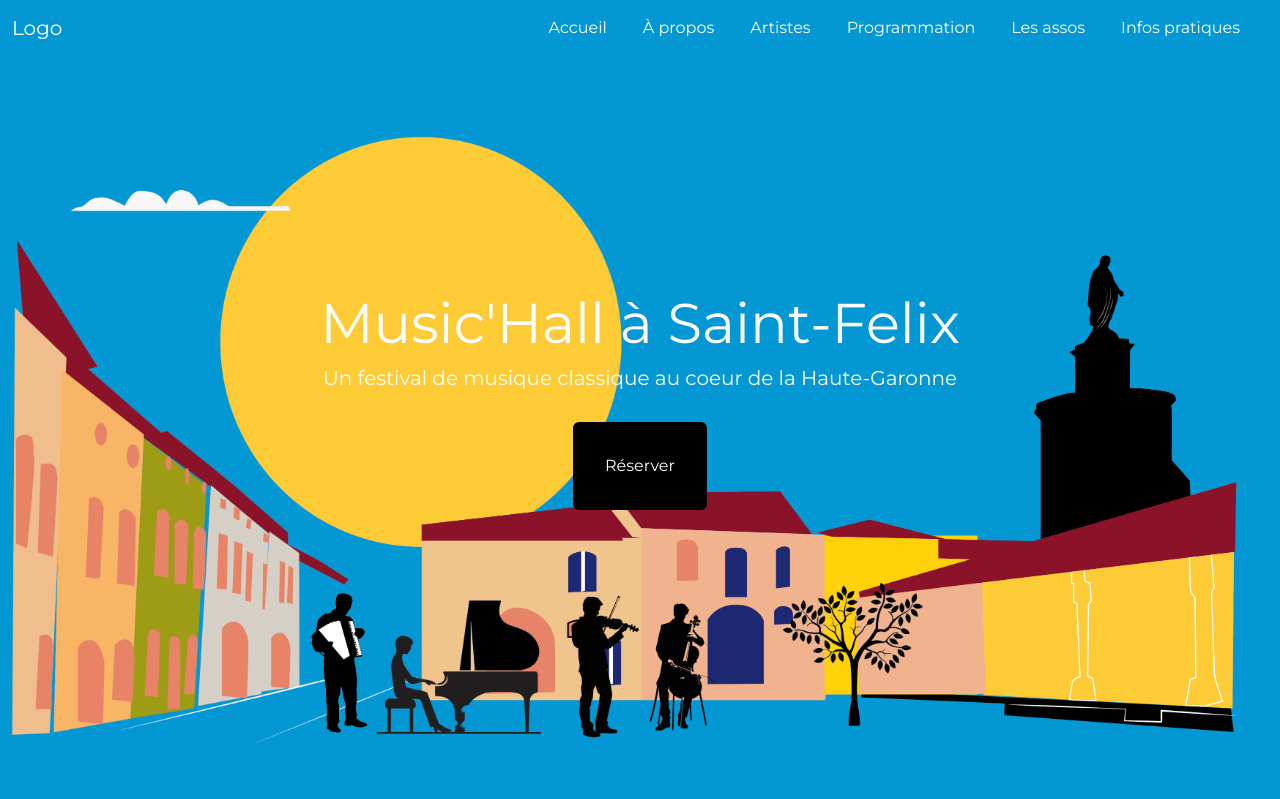
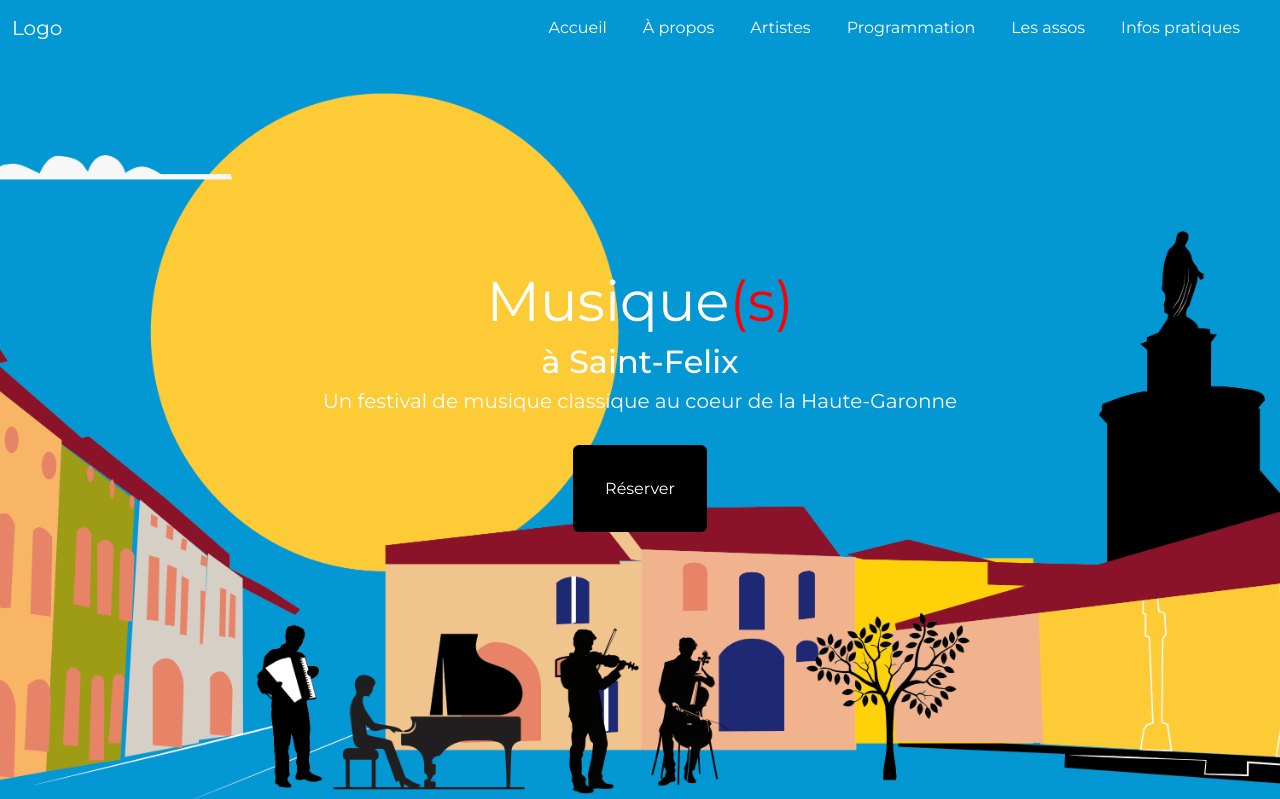
Before and after one commit to Numazer/ProjetConcerts, a website: page index.html in a window 1280 px wide. Shown: the top 799 px of the page. Drawn offline with nearby package versions, Linux system fonts and the light colour scheme.

Commit message:
contain => cover

```diff
--- a/index.html
+++ b/index.html
@@ -46,10 +46,11 @@
 
     <!-- Hero Section -->
     <header id="accueil" class="position-relative" style="height: 100vh;">
-        <img src="./images/Hero_header_Musiques_hall_St_Felix.png" class="img-fluid w-100 h-100 object-fit-contain" alt="Music Hall Saint-Felix background">
+        <img src="./images/Hero_header_Musiques_hall_St_Felix.png" class="img-fluid w-100 h-100 object-fit-cover" alt="Music Hall Saint-Felix background">
         <div class="position-absolute top-0 start-0 w-100 h-100 d-flex align-items-center justify-content-center text-center text-white">
             <div>
-                <h1 class="display-4">Music'Hall à Saint-Felix</h1>
+                <h1 class="display-4">Musique<span style="color: red;">(s)</span></h1>
+                <h2>à Saint-Felix</h2>
                 <h2 class="lead">Un festival de musique classique au coeur de la Haute-Garonne</h2>
                 <button id="resbtn" class="btn btn-primary mt-4">Réserver</button>
             </div>
```
